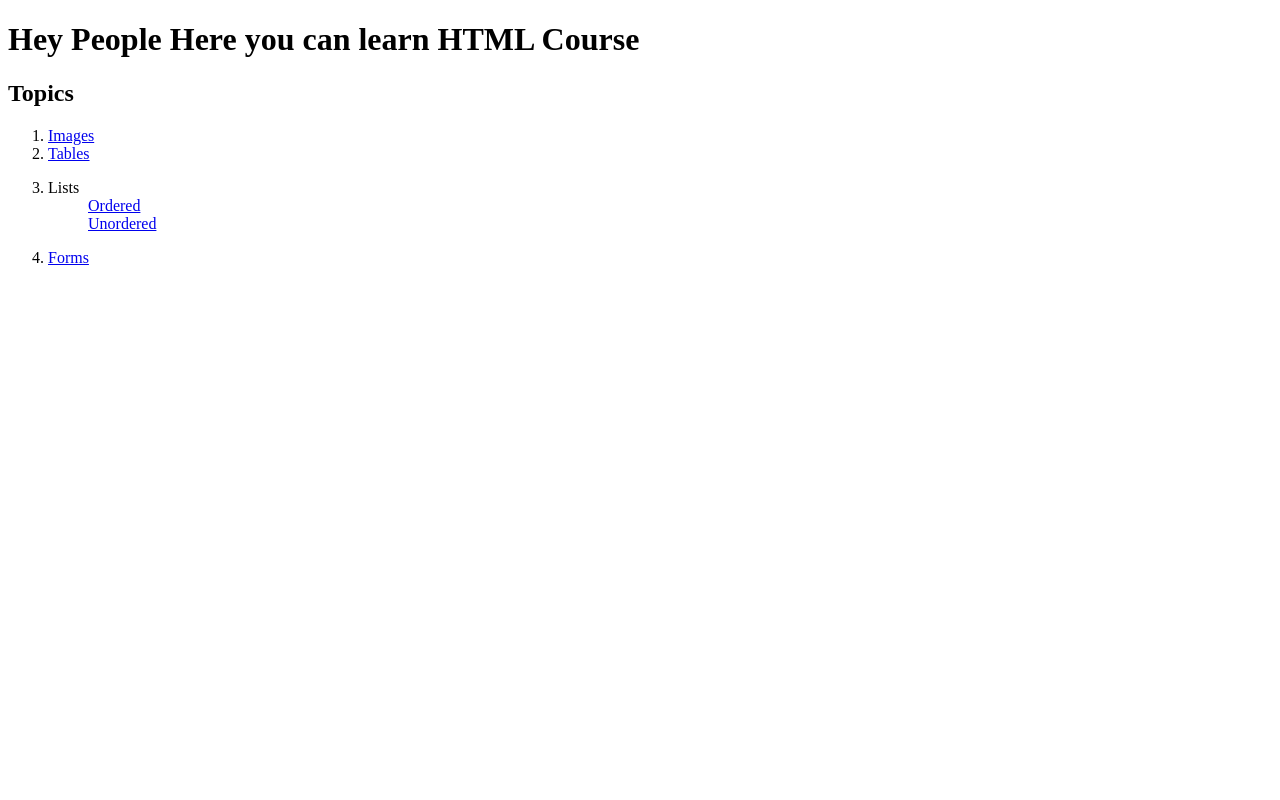
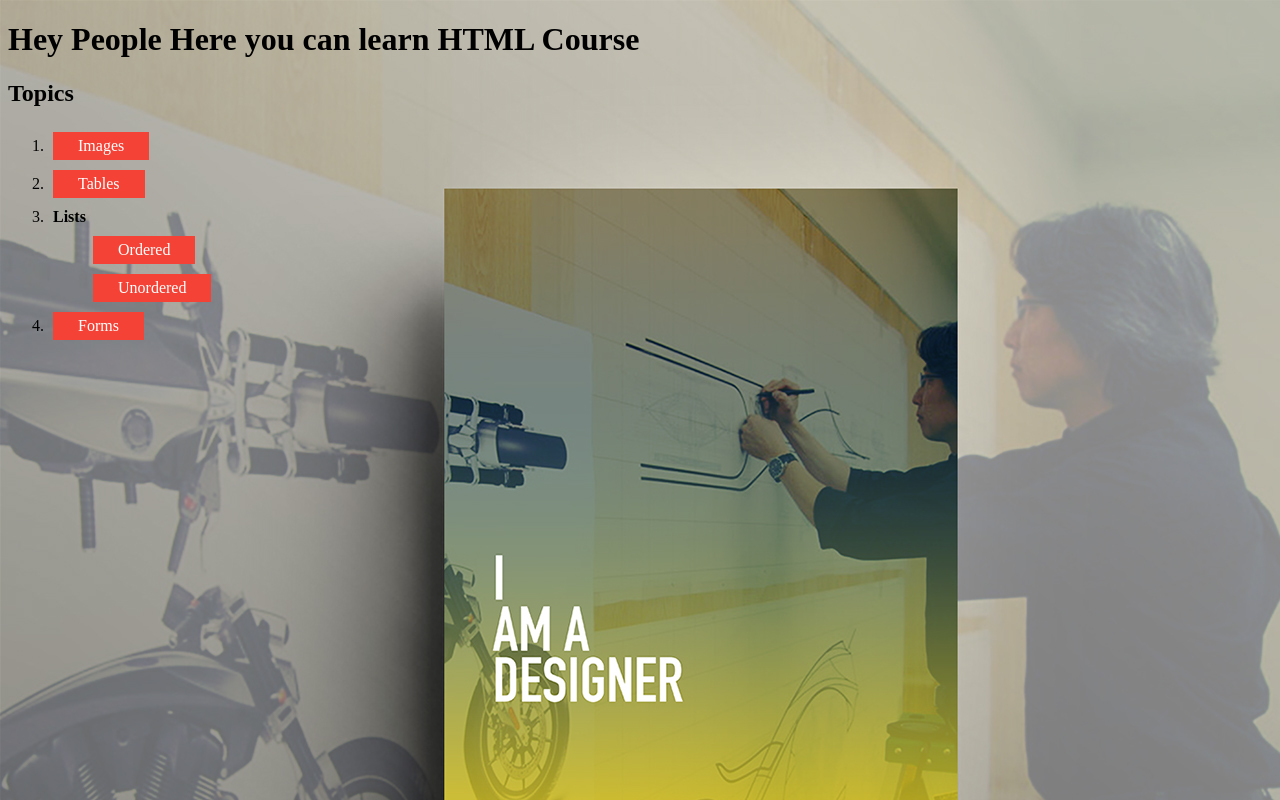
Before and after one commit to nagacharankumarreddy/HTML, a plain HTML site: page index.html in a window 1280 px wide. Drawn offline with Linux system fonts and the light colour scheme.

Commit message:
buttons styled

```diff
--- a/index.html
+++ b/index.html
@@ -3,6 +3,7 @@
   <head>
     <meta charset="UTF-8" />
     <meta name="viewport" content="width=device-width, initial-scale=1.0" />
+    <link rel="stylesheet" href="./indexstyle.css">
     <title>Main Page</title>
   </head>
   <body>
@@ -11,13 +12,13 @@
     <ol>
       <li><a href="./img.html">Images</a></li>
       <li><a href="./tables.html">Tables</a></li>
-      <li>
-        <dl>
-          <dt>Lists</dt>
-          <dd><a href="./ol.html">Ordered</a></dd>
-          <dd><a href="./ul.html">Unordered</a></dd>
-        </dl>
-      </li>
+
+       <li> <strong>Lists</strong></li>
+        <ul id="dot">
+          <li><a href="./ol.html">Ordered</a></li>
+          <li><a href="./ul.html">Unordered</a></li>
+      </ul>
+
       <li><a href="./forms.html">Forms</a></li>
     </ol>
   </body>
--- /dev/null
+++ b/indexstyle.css
@@ -0,0 +1,21 @@
+body{
+    background-image: url(./assets/2.jpg);
+}
+a:link, a:visited {
+    background-color: #f44336;
+    color: white;
+    padding: 5px 25px;
+    text-align: center;
+    text-decoration: none;
+    display: inline-block;
+  }
+
+  a:hover, a:active {
+    background-color: red;
+  }
+  dd,li{
+      padding: 5px;;
+  }
+  #dot{
+    list-style-type: none;
+  }
```
Also changed, not shown: forms.html (+2 -6 lines), img.html (+2 -3 lines).
